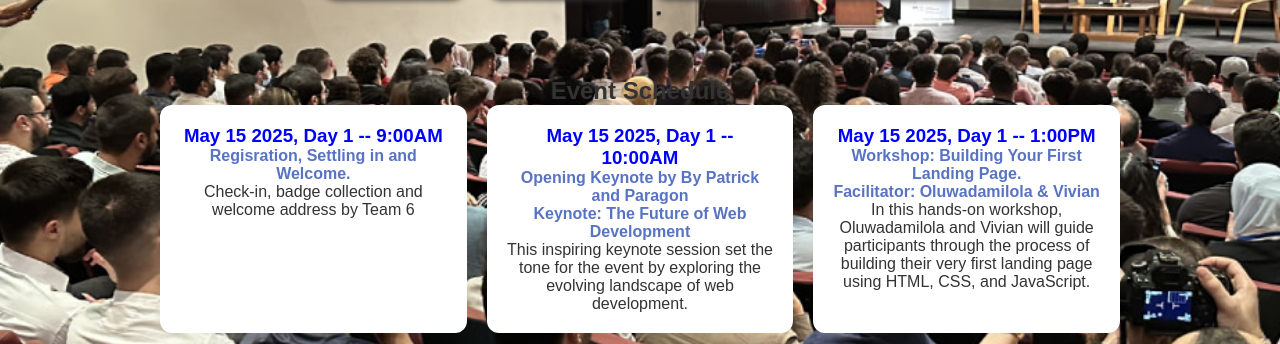
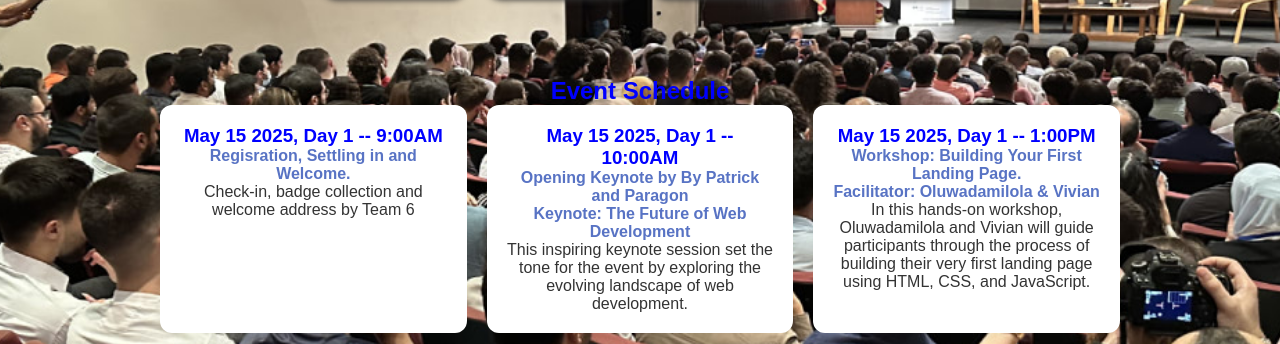
Before and after one commit to DAyeni-Dev/LANDING-PAGE, a plain HTML site: page index.html in a window 1280 px wide. Shown: the part 456-800 px from the top of the page. Drawn offline with Linux system fonts and the light colour scheme.

Commit message:
Update index.html

```diff
--- a/index.html
+++ b/index.html
@@ -55,7 +55,7 @@
 
     <div>
  <section>
-         <h2>Event Schedule</h2>
+         <h2 style="color:blue;">Event Schedule</h2>
          <div class="cards">
              <div class="card 1">
                  <h3>May 15 2025, Day 1 -- 9:00AM</h3>
```
